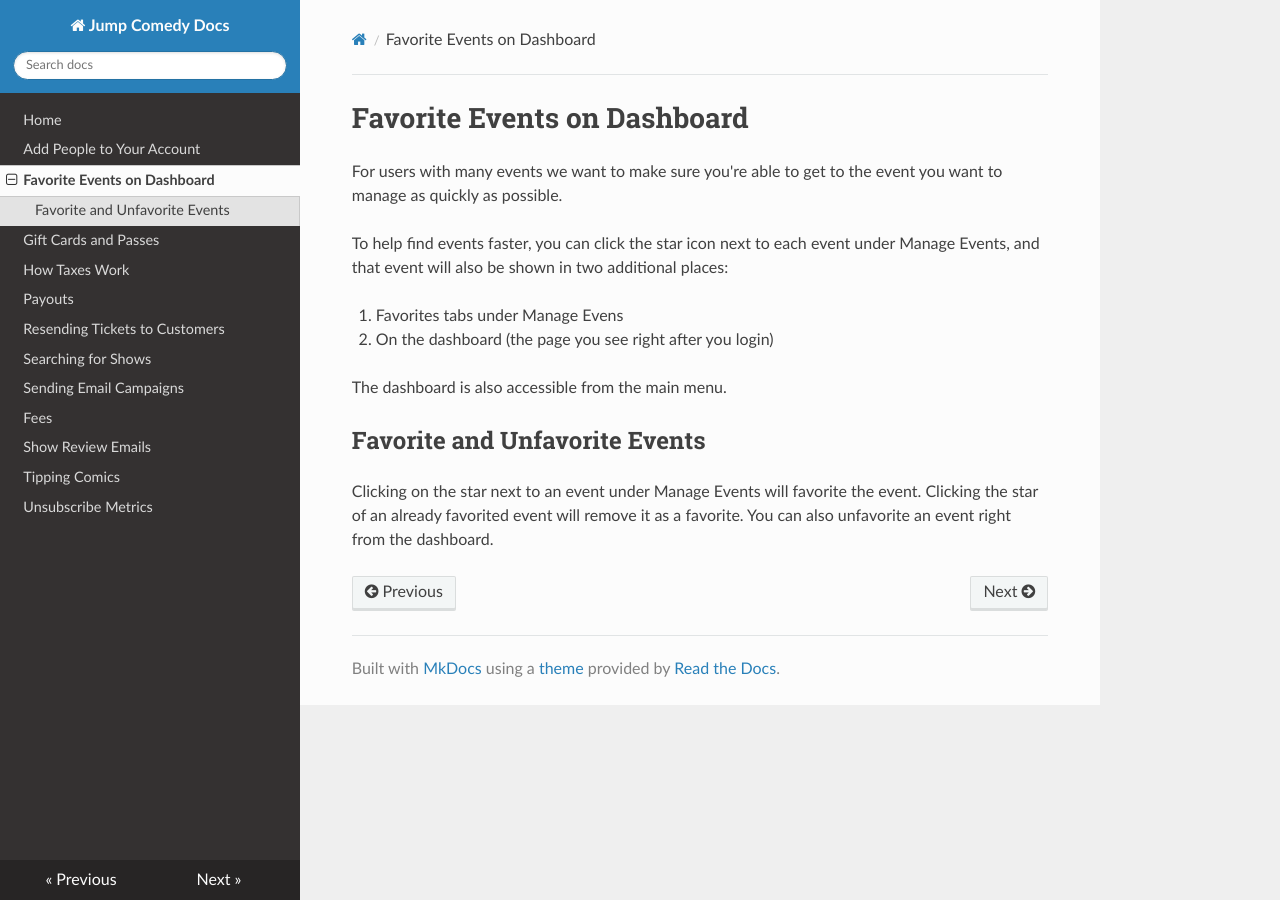
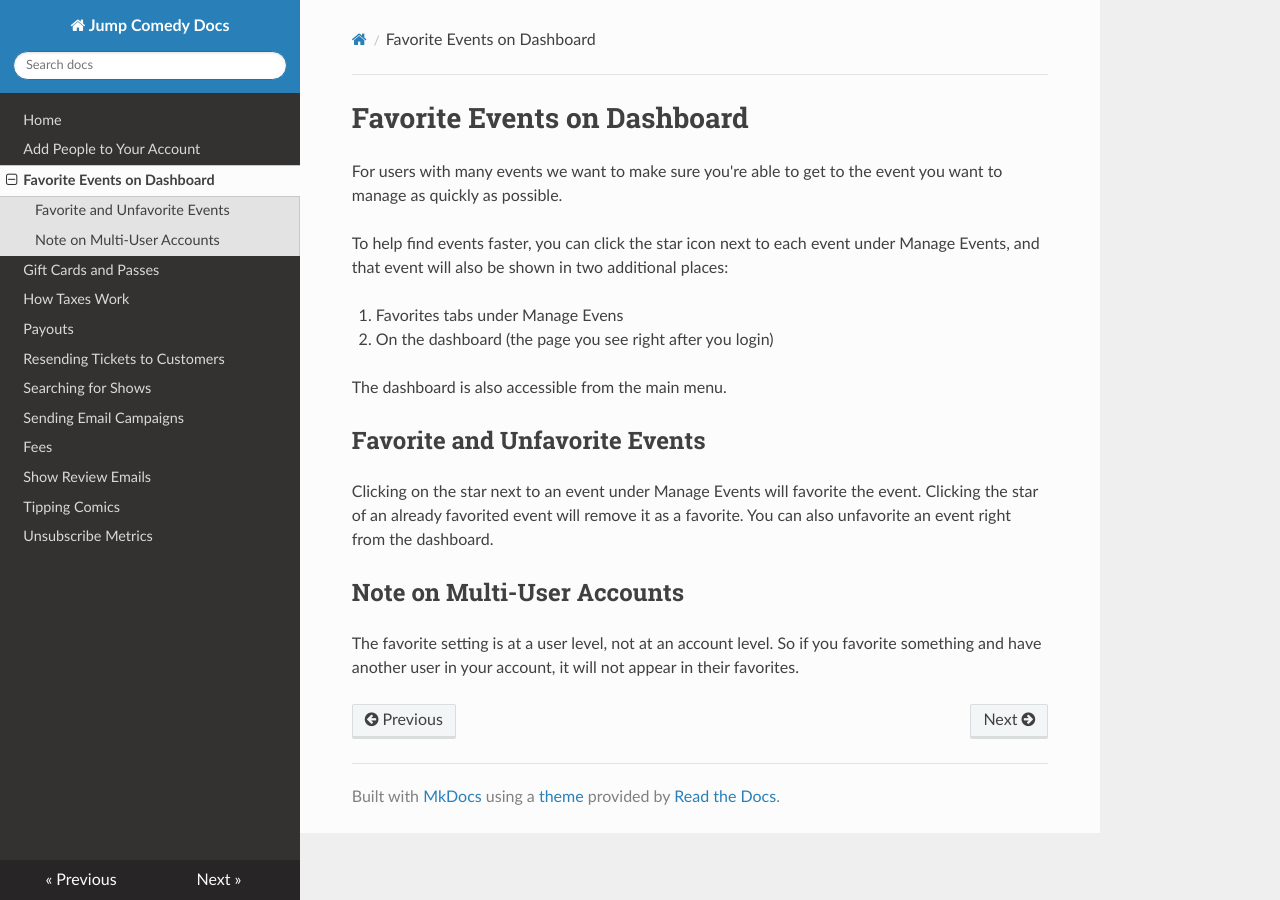
Before and after one commit to Jump-Comedy/jump-comedy-docs, an MkDocs documentation site: the page built from docs/favorite-events-on-dashboard.md, in a window 1280 px wide. Built offline with MkDocs 1.6.1, drawn with Linux system fonts in a browser that asks for light colours; nearby versions of some CDN libraries.

Commit message:
note on multi-user accounts.

```diff
--- a/docs/favorite-events-on-dashboard.md
+++ b/docs/favorite-events-on-dashboard.md
@@ -14,3 +14,9 @@ The dashboard is also accessible from the main menu.
 
 Clicking on the star next to an event under Manage Events will favorite the event. Clicking the star of an already
 favorited event will remove it as a favorite.  You can also unfavorite an event right from the dashboard.
+
+
+## Note on Multi-User Accounts
+
+The favorite setting is at a user level, not at an account level. So if you favorite something and have another
+user in your account, it will not appear in their favorites.
```
